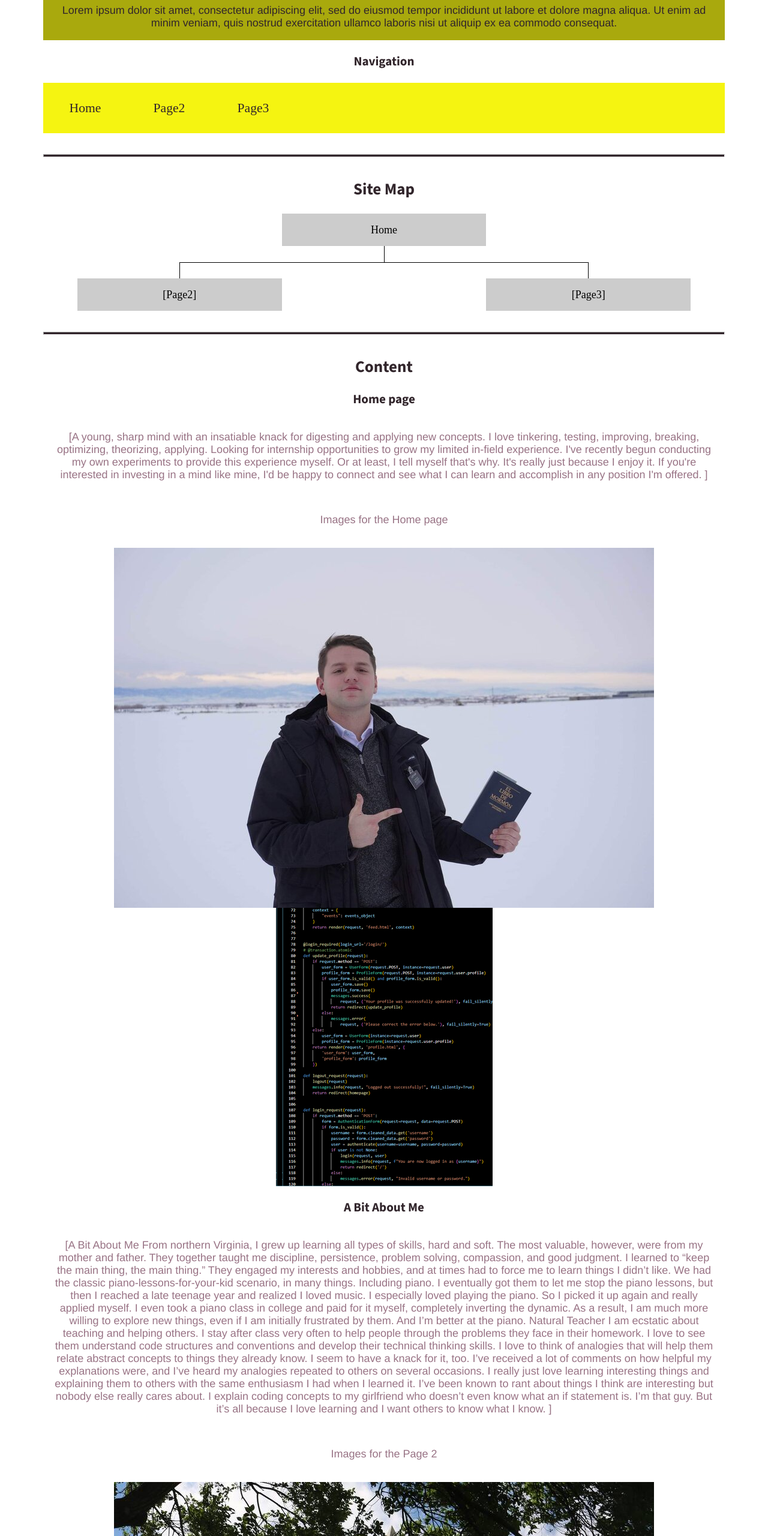
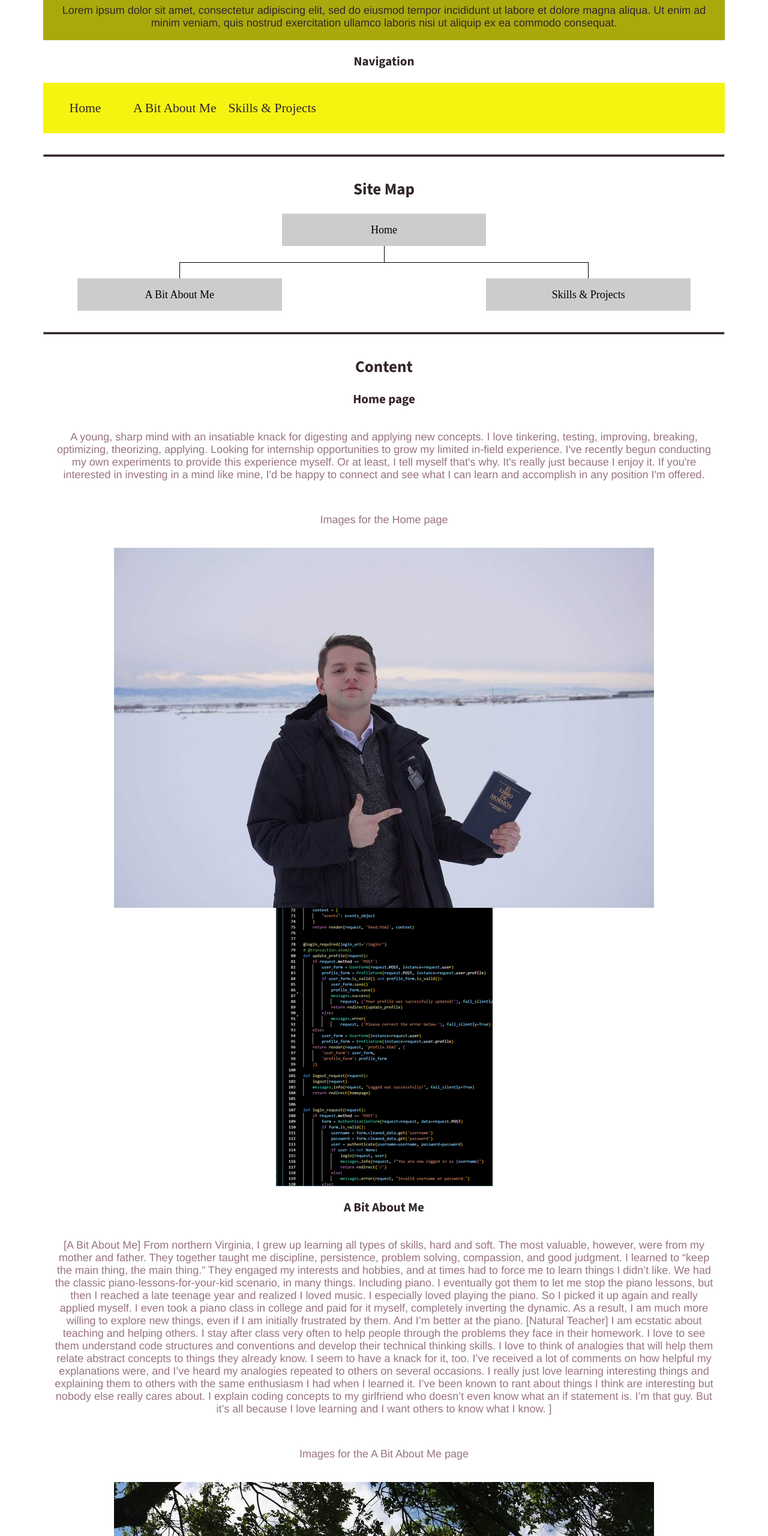
Before and after one commit to josh-palmerk/wdd130, a plain HTML site: page ready2rumble/site-plan.html in a window 1280 px wide. Shown: the part 2900-5460 px from the top of the page at 60% size. Drawn offline with nearby package versions, Linux system fonts and the light colour scheme; a web font is replaced by a local one.

Commit message:
Clean-up

```diff
--- a/ready2rumble/site-plan.html
+++ b/ready2rumble/site-plan.html
@@ -13,55 +13,45 @@
       <h1>Ready2Rumble Site Plan</h1>
       <h2>Josh Palmer</h2>
       <h2>WDD 130-08</h2>
-      <!-- In the header above, add the name or your site, your name and class number. For example if you are in section 3 you would put WDD 130.03 -->
     </header>
+
     <main>
 
-      <!-- ------------------------Steps 2-3------------------------------ -->
       <hr>
       <h2>Overview</h2>
       <h3>Purpose</h3>
       <p>This webpage will act as a landing-point for anyone who is professionally interested in my work.
         It will showcase a mastery in HTML and CSS (at least), it will show other projects I've worked on,
         and it will demonstrate a professional-yet-human attitude towards sofware engineering.
-      </p>  <!-- change this -->
+      </p>
 
 
       <h3>Audience</h3>
       <p>The target audience for this page will be potential employers and internship recruiters. It may even be used to
         procure some amount of freelance work in the future. The people who look at this page may come from
         any age, but realistically between 25 and 65. They will be the recruiters/hirers mentioned above.
-
-      </p>  <!-- change this -->
+      </p>
 
       <hr>
       <h2>Branding</h2>
       <h3>Website Logo</h3>
-      <!-- Replace this with some sort of logo for your site.  A logo can be as simple as the name of your site in a nice font :) -->
       <img src="images/Ready2Rumble-logos.jpeg" alt="Logo image">
       <hr>
       <h2>
         Style Guide
       </h2>
 
-      <!-- ------------------------Steps 4-8------------------------------ -->
-
       <h3>
         Color Palette
       </h3>
-      <!--  The colors you choose for a website are one of the most important decisions you will make. Follow the instructions on the activity in iLearn then return and replace the color codes below with the hex color codes (the 6 digit numbers that show at the bottom of each color) for the colors you have chosen below.  You should have at least 2 colors but do not have to fill in all 4 if you do not need them.  -->
-
-      <!-- Copy and paste the URL to your finished palette below Make sure to paste it into both spots -->
       Palette URL: <a href="https://coolors.co/396e94-e7c24f-a43312-381d2a-aabd8c" target="_blank">https://coolors.co/f5f411-a9a90d-31252b-987284-f0eff4</a>
 
 
       <table class="colors">
         <tr><th>Primary</th><th>Secondary</th><th>Accent 1</th><th>Accent 2</th></tr>
-        <!-- Replace the numbers in the boxes below with your hex color codes. Then switch to the site-plan.css file and change your colors there as well. -->
         <tr><td class="primary">[#F5F411]</td><td class="secondary">[#A9A90D]</td><td class="accent1">[#31252B]</td><td class="accent2">[#987284]</td></tr> <!--bgcolor: #F0EFF4-->
       </table>
 
-      <!-- ------------------------Step 9------------------------------ -->
 
       <h3>
         Typography
@@ -72,7 +62,7 @@
         Heading Font: Source Sans Pro  <!-- change this -->
       </h4>
       <h4>
-        Paragraph Font: Helvetica  <!-- change this -->
+        Paragraph Font: Helvetica
       </h4>
       <h3>
         Normal paragraph example
@@ -87,16 +77,15 @@
         Lorem ipsum dolor sit amet, consectetur adipiscing elit, sed do eiusmod tempor incididunt ut labore et dolore magna aliqua. Ut enim ad minim veniam, quis nostrud exercitation ullamco laboris nisi ut aliquip ex ea commodo consequat.
       </p>
 
-      <!-- ------------------------Step 10------------------------------ -->
 
       <h3>
         Navigation
       </h3>
-      <!-- Think about how you want your navigation bar to look. In the site-plan.css file change the colors to your colors to get the look you desire. -->
+
       <nav>
         <a href="#">Home</a>
-        <a href="#">Page2</a>
-        <a href="#">Page3</a>
+        <a href="#">A Bit About Me</a>
+        <a href="#">Skills & Projects</a>
       </nav>
       <hr>
       <h2>
@@ -107,10 +96,10 @@
           Home
         </div>
         <div class="sm-page2">
-          [Page2] <!-- change this -->
+          A Bit About Me
         </div>
         <div class="sm-page3">
-          [Page3]  <!-- change this -->
+          Skills & Projects
         </div>
 
         <div class="top">
@@ -132,9 +121,9 @@
       </h2>
       <h3>Home page</h3>
       <p>
-        [A young, sharp mind with an insatiable knack for digesting and applying new concepts. I love tinkering, testing, improving, breaking, optimizing, theorizing, applying. Looking for internship opportunities to grow my limited in-field experience. I've recently begun conducting my own experiments to provide this experience myself. Or at least, I tell myself that's why. It's really just because I enjoy it.
+        A young, sharp mind with an insatiable knack for digesting and applying new concepts. I love tinkering, testing, improving, breaking, optimizing, theorizing, applying. Looking for internship opportunities to grow my limited in-field experience. I've recently begun conducting my own experiments to provide this experience myself. Or at least, I tell myself that's why. It's really just because I enjoy it.
         If you're interested in investing in a mind like mine, I'd be happy to connect and see what I can learn and accomplish in any position I'm offered.
-        ]
+
       </p>
       <p>Images for the Home page</p>
         <img src="images/rsz_me.jpg" alt="Josh Palmer on snowy background">
@@ -143,36 +132,36 @@
       </ul>
       <h3>A Bit About Me</h3>
       <p>
-        [A Bit About Me
+        [A Bit About Me]
         From northern Virginia, I grew up learning all types of skills, hard and soft. The most valuable, however, were from my mother and father. They together taught me discipline, persistence, problem solving, compassion, and good judgment. I learned to “keep the main thing, the main thing.” They engaged my interests and hobbies, and at times had to force me to learn things I didn’t like. We had the classic piano-lessons-for-your-kid scenario, in many things. Including piano. I eventually got them to let me stop the piano lessons, but then I reached a late teenage year and realized I loved music. I especially loved playing the piano. So I picked it up again and really applied myself. I even took a piano class in college and paid for it myself, completely inverting the dynamic. As a result, I am much more willing to explore new things, even if I am initially frustrated by them. And I’m better at the piano.
 
 
-        Natural Teacher
+           [Natural Teacher]
         I am ecstatic about teaching and helping others. I stay after class very often to help people through the problems they face in their homework. I love to see them understand code structures and conventions and develop their technical thinking skills. I love to think of analogies that will help them relate abstract concepts to things they already know. I seem to have a knack for it, too. I’ve received a lot of comments on how helpful my explanations were, and I’ve heard my analogies repeated to others on several occasions. I really just love learning interesting things and explaining them to others with the same enthusiasm I had when I learned it. I’ve been known to rant about things I think are interesting but nobody else really cares about. I explain coding concepts to my girlfriend who doesn’t even know what an if statement is. I’m that guy. But it’s all because I love learning and I want others to know what I know.
         ]
       </p>
-      <p>Images for the Page 2</p>
+      <p>Images for the A Bit About Me page</p>
         <img src="images/wash-mon.jpg" alt="washington monument - stock"> <!--Photo by <a href="https://unsplash.com/@imajingation?utm_content=creditCopyText&utm_medium=referral&utm_source=unsplash">Jingxi Lau</a> on <a href="https://unsplash.com/photos/gray-concrete-tower-under-blue-sky-during-daytime-4eaf-PAlL6c?utm_content=creditCopyText&utm_medium=referral&utm_source=unsplash">Unsplash</a>-->
         <img src="images/tutor.jpg" alt="tutoring - stock"> <!--Photo by <a href="https://unsplash.com/@headwayio?utm_content=creditCopyText&utm_medium=referral&utm_source=unsplash">Headway</a> on <a href="https://unsplash.com/photos/black-smartphone-near-person-5QgIuuBxKwM?utm_content=creditCopyText&utm_medium=referral&utm_source=unsplash">Unsplash</a>-->
 
       </ul>
       <h3>Skills & Projects</h3>
       <p>
-        [Bug Hunter
+           [Bug Hunter]
         I would be excited to intern as a software tester/bug hunter. I'll shoot a user-accessible hole in any program you want me to, though admittedly I'm still trying to graduate from script-kiddie status. I do, however, have a hobby of making AI tools and chatbots say/do things they aren't supposed to. I've sent many a bug report to applications I use, whether they want them or not. I do this, again, just because I have fun doing it.
 
-        Hardware & Tinkering
+           [Hardware & Tinkering]
         I've built my own PC, and yet, I still self-impose the challenge of completing my software engineering assignments on a cheap 4-year-old Chromebook with a poorly-optimized Linux container. I figure it out about 9/10 times, but switch to the PC environment when time/hardware/other constraints require it.
 
-        AI Models
+           [AI Models]
         I plan to work with AI systems in the near future, just to see what I can do. I will train my models and showcase them here. I may use it to find solutions to real-world problems using a physics model. I may train it for specific image or speech generation/prediction. I might make it play a video game with inhuman skill. Wait and see.
 
 
 
         You can see my resume here.
-        ]
+
       </p>
-      <p>Images for the Page 3</p>
+      <p>Images for the Skills & Projects page</p>
         <img src="images/mower-fix.jpg" alt="Lawn Mower Fixing - stock"> <!--Photo by <a href="https://unsplash.com/@tekton_tools?utm_content=creditCopyText&utm_medium=referral&utm_source=unsplash">Tekton</a> on <a href="https://unsplash.com/photos/red-and-gray-metal-tool-FuS7lYI8dNE?utm_content=creditCopyText&utm_medium=referral&utm_source=unsplash">Unsplash</a>-->
         <img src="images/motherboard.jpg" alt="Optiplex without CPU or RAM">
         <img src="images/opti-post.jpg" alt="Optiplex POSTing">
```
